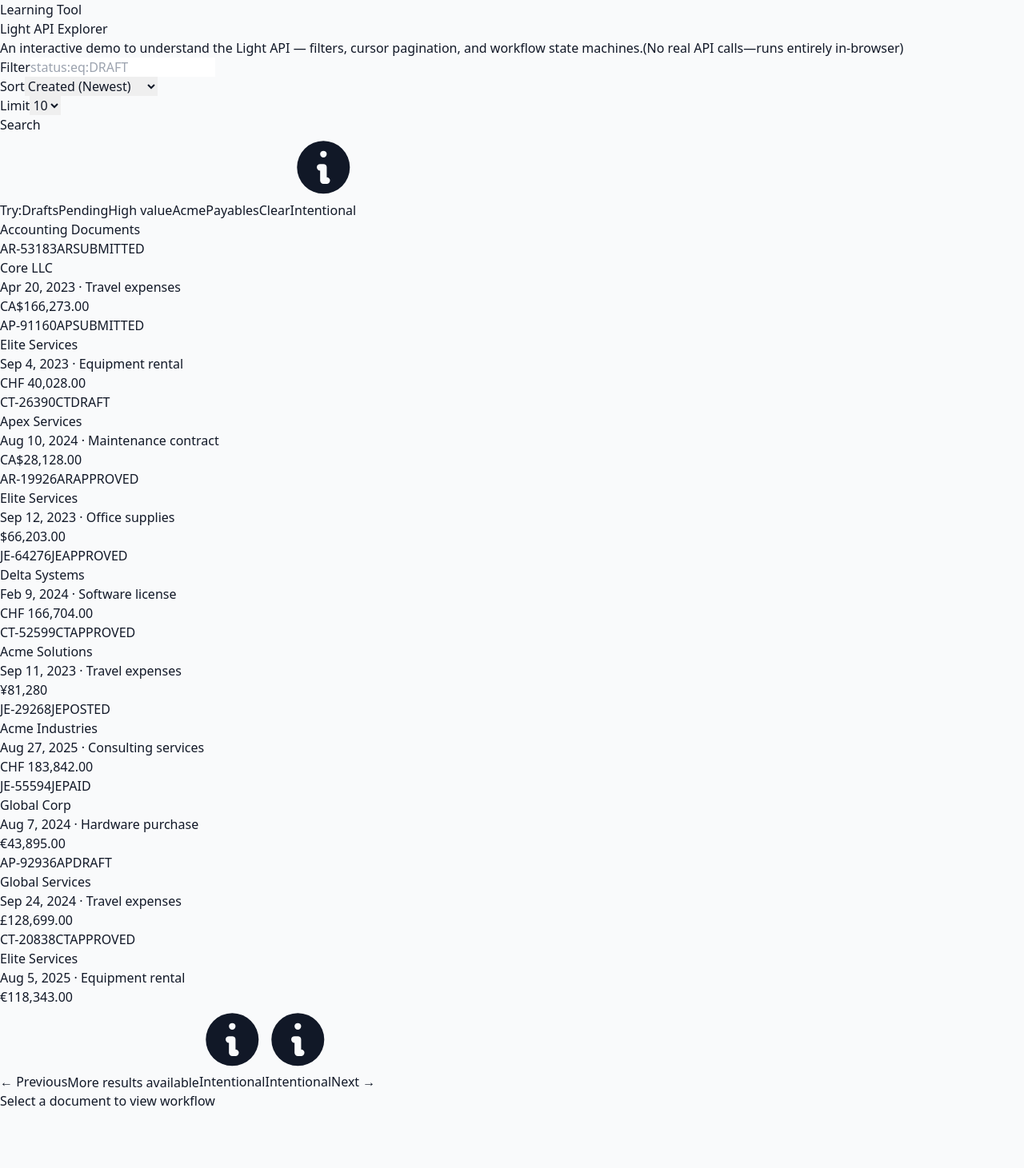
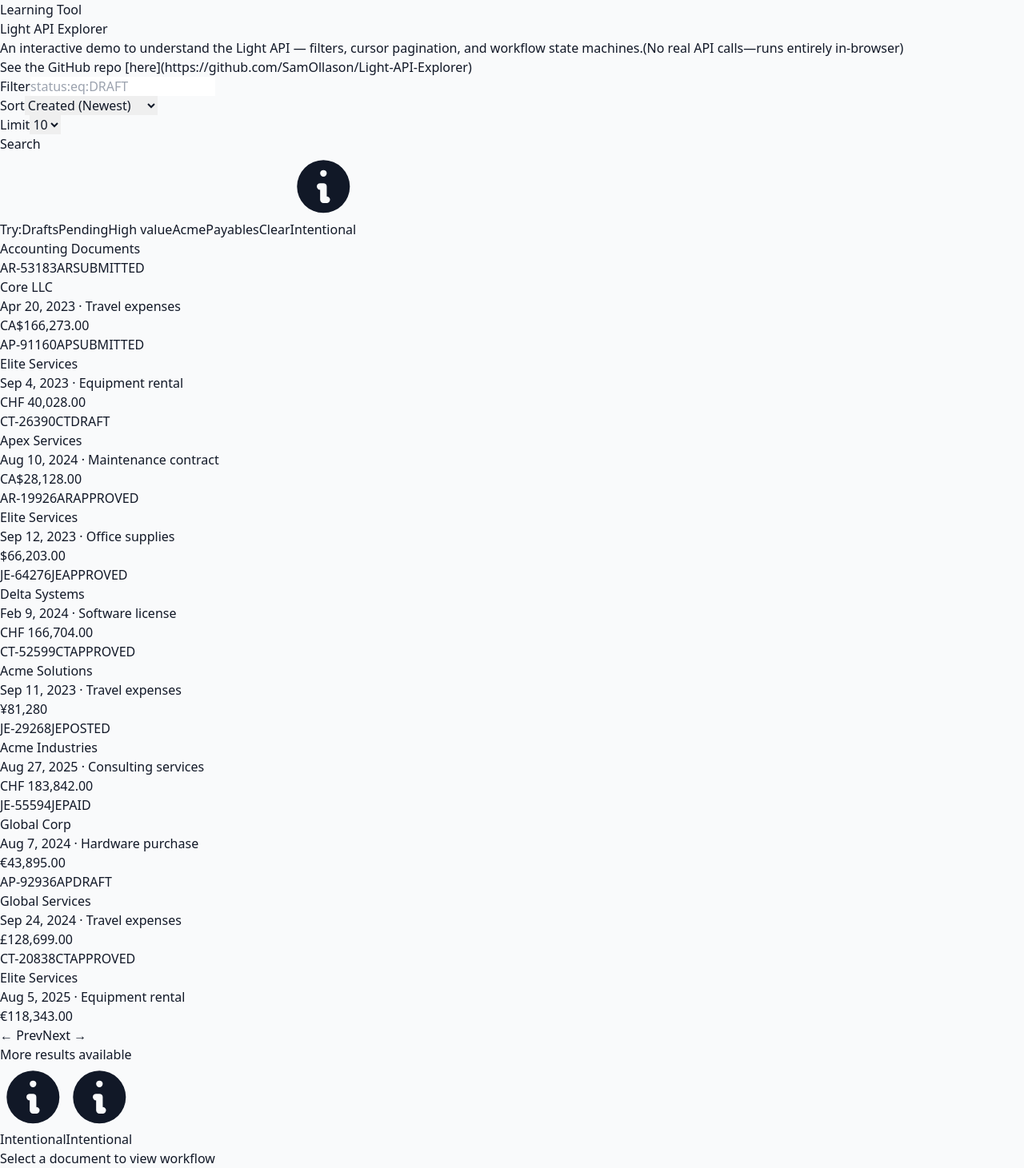
Before and after one commit to SamOllason/Light-API-Explorer, a Next.js app in the folder apps/demo/: page / in a window 1280 px wide. Shown: the whole page at 80% size. Before the commit the page ends 1389 px from the top, so only its background shows below. Built offline with nearby package versions, Linux system fonts and the light colour scheme.

Commit message:
chore: update and push latest changes

```diff
--- a/apps/demo/app/page.tsx
+++ b/apps/demo/app/page.tsx
@@ -33,7 +33,7 @@ const DESIGN_NOTES = {
 } as const;
 
 /** Design decision badge with tooltip */
-function DesignBadge({ noteKey }: { noteKey: keyof typeof DESIGN_NOTES }) {
+function DesignBadge({ noteKey, className = '' }: { noteKey: keyof typeof DESIGN_NOTES; className?: string }) {
   const [isOpen, setIsOpen] = useState(false);
   const note = DESIGN_NOTES[noteKey];
   const tooltipRef = useRef<HTMLDivElement>(null);
@@ -51,10 +51,10 @@ function DesignBadge({ noteKey }: { noteKey: keyof typeof DESIGN_NOTES }) {
   }, [isOpen]);
 
   return (
-    <span className="relative inline-flex ml-2">
+    <span className={`relative inline-flex ${className}`}>
       <button
         onClick={(e) => { e.stopPropagation(); setIsOpen(!isOpen); }}
-        className="inline-flex items-center gap-1 px-1.5 py-0.5 text-xs font-medium rounded bg-amber-100 text-amber-800 hover:bg-amber-200 transition-colors cursor-pointer"
+        className="inline-flex items-center gap-1 px-1.5 py-0.5 text-xs font-medium rounded bg-amber-100 text-amber-800 hover:bg-amber-200 transition-colors cursor-pointer whitespace-nowrap"
         aria-label={`Design note: ${note.title}`}
       >
         <svg className="w-3 h-3" fill="currentColor" viewBox="0 0 20 20">
@@ -186,7 +186,7 @@ function WorkflowPanel({
       <div className="mb-6">
         <h3 className="text-sm font-medium text-gray-700 mb-3">
           Status Timeline
-          <DesignBadge noteKey="stateMachine" />
+          <DesignBadge noteKey="stateMachine" className="ml-2" />
         </h3>
         <div className="flex items-center space-x-2">
           {statuses.map((status, index) => (
@@ -354,6 +354,9 @@ export default function HomePage() {
             {' '}— filters, cursor pagination, and workflow state machines.
             <span className="hidden sm:inline text-gray-400 ml-1">(No real API calls—runs entirely in-browser)</span>
           </p>
+          <p className="text-sm sm:text-base text-gray-600 mt-1">
+            See the GitHub repo [here](https://github.com/SamOllason/Light-API-Explorer)
+          </p>
         </header>
 
         <div className="grid grid-cols-1 lg:grid-cols-3 gap-6">
@@ -493,19 +496,17 @@ export default function HomePage() {
 
               {/* Pagination */}
               {response && (
-                <div className="p-4 border-t border-gray-200 flex items-center justify-between">
+                <div className="p-4 border-t border-gray-200">
+                  {/* Mobile: stacked layout */}
+                  <div className="flex flex-col sm:flex-row sm:items-center sm:justify-between gap-3">
+                    <div className="flex items-center justify-between sm:justify-start gap-2 order-2 sm:order-1">
                       <button
                         onClick={() => fetchDocuments(response.prevCursor ?? undefined)}
                         disabled={!response.prevCursor || loading}
                         className="btn-secondary btn-sm"
                       >
-                    ← Previous
+                        ← Prev
                       </button>
-                  <span className="text-sm text-gray-600 flex items-center">
-                    {response.hasMore ? 'More results available' : 'End of results'}
-                    <DesignBadge noteKey="cursorPagination" />
-                    <DesignBadge noteKey="noTotal" />
-                  </span>
                       <button
                         onClick={() => fetchDocuments(response.nextCursor ?? undefined)}
                         disabled={!response.nextCursor || loading}
@@ -513,6 +514,15 @@ export default function HomePage() {
                       >
                         Next →
                       </button>
+                    </div>
+                    <div className="text-sm text-gray-600 order-1 sm:order-2 text-center sm:text-left">
+                      {response.hasMore ? 'More results available' : 'End of results'}
+                    </div>
+                    <div className="flex items-center justify-center sm:justify-end gap-1 order-3">
+                      <DesignBadge noteKey="cursorPagination" />
+                      <DesignBadge noteKey="noTotal" />
+                    </div>
+                  </div>
                 </div>
               )}
             </div>
```
Also changed, not shown: 1 other file (tests, documents, lock files or other folders). Lines whose indentation alone changed are shown as unchanged.
